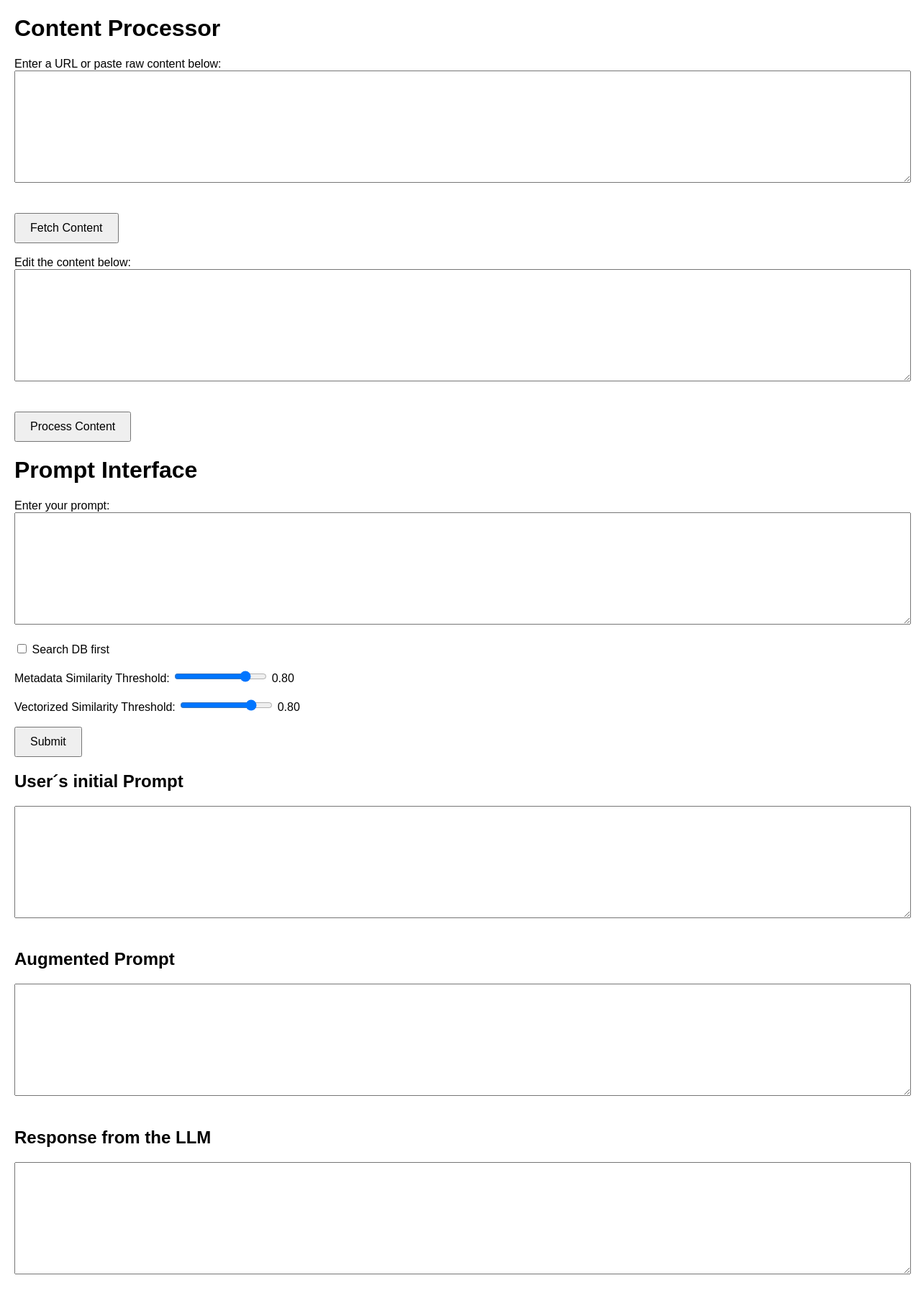
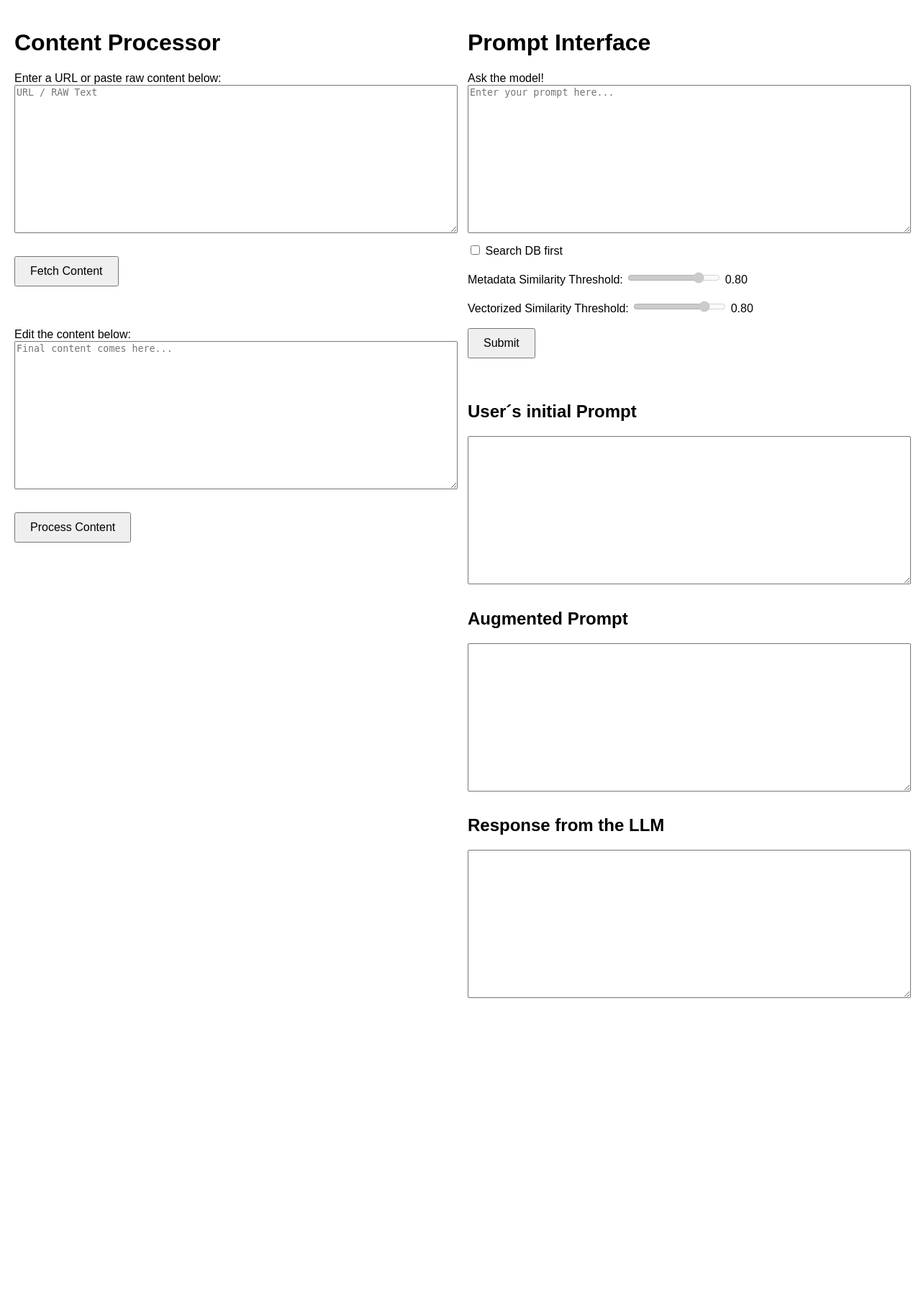
Before and after one commit to ICodeWithChatgpt/ragPOC, a Flask app: page / in a window 1280 px wide. Shown: the whole page at 72% size. After the commit the page ends 1387 px from the top, so only its background shows below. Run offline with Flask 3, Linux system fonts and the light colour scheme.

Commit message:
Reestructured Site and refatored code

```diff
--- a/app.py
+++ b/app.py
@@ -3,7 +3,7 @@ import openai
 import os
 from dotenv import load_dotenv
 from database import store_in_db, setup_database, add_normalized_content_column, search_vectorized_content
-from openai_utils import generate_embedding, process_with_openai
+from openai_utils import generate_embedding, process_with_openai, query_openai
 from scraper import scrape_url
 
 # Load environment variables
@@ -12,19 +12,6 @@ openai.api_key = os.getenv("OPENAI_API_KEY")
 
 app = Flask(__name__)
 DB_NAME = "content_store.db"
-
-# Helper: Query OpenAI API
-def query_openai(final_prompt):
-    """Query OpenAI LLM."""
-    try:
-        response = openai.chat.completions.create(
-            model="gpt-4",
-            messages=[{"role": "user", "content": final_prompt}]
-        )
-        return response.choices[0].message.content.strip()
-    except Exception as e:
-        return f"Error querying OpenAI: {e}"
-
 
 # Route: Show the Prompt Page
 @app.route("/", methods=["GET"])
@@ -91,8 +78,6 @@ def fetch_content():
 def process_content():
     data = request.get_json()
     edited_content = data.get("edited_content", "").strip()
-    metadata_similarity = float(data.get("metadata_similarity", 0.80))
-    vectorized_similarity = float(data.get("vectorized_similarity", 0.80))
 
     result = process_with_openai(edited_content)
     if result:
--- a/database.py
+++ b/database.py
@@ -5,6 +5,8 @@ import textwrap
 from datetime import datetime
 from openai_utils import generate_embedding
 import numpy as np
+import nltk
+from nltk.tokenize import sent_tokenize
 
 DB_NAME = "content_store.db"
 
@@ -64,6 +66,9 @@ def cosine_similarity(vec1, vec2):
     """Calculate cosine similarity between two vectors."""
     return np.dot(vec1, vec2) / (np.linalg.norm(vec1) * np.linalg.norm(vec2))
 
+# Ensure you have the necessary NLTK data
+nltk.download('punkt')
+
 # Function: Search Vectorized Content
 def search_vectorized_content(query, metadata_similarity_threshold=0.80, vectorized_similarity_threshold=0.80):
     """Search DB for content matching the query using semantic similarity."""
--- /dev/null
+++ b/static/styles.css
@@ -0,0 +1,41 @@
+/* styles.css */
+body {
+    font-family: Arial, sans-serif;
+    margin: 20px;
+}
+.container {
+    display: grid;
+    grid-template-columns: 1fr 1fr; /* Two equal columns */
+    gap: 20px; /* Space between columns */
+}
+#loading {
+    display: none;
+    margin: 10px 0;
+    font-style: italic;
+    color: gray;
+}
+.spinner {
+    border: 4px solid rgba(0, 0, 0, 0.1);
+    border-left-color: #09f;
+    height: 30px;
+    width: 30px;
+    border-radius: 50%;
+    animation: spin 1s linear infinite;
+    display: inline-block;
+}
+@keyframes spin {
+    to { transform: rotate(360deg); }
+}
+textarea {
+    width: 100%;
+    height: 200px;
+    margin-bottom: 10px;
+}
+button {
+    padding: 10px 20px;
+    font-size: 16px;
+    margin-bottom: 40px;
+}
+.feedback {
+    margin: 20px 0;
+}
--- a/templates/index.html
+++ b/templates/index.html
@@ -4,55 +4,133 @@
     <meta charset="UTF-8">
     <meta name="viewport" content="width=device-width, initial-scale=1.0">
     <title>LLM Prompt Page</title>
-    <style>
-        body {
-            font-family: Arial, sans-serif;
-            margin: 20px;
-        }
-        #loading {
-            display: none;
-            margin: 10px 0;
-            font-style: italic;
-            color: gray;
-        }
-        .spinner {
-            border: 4px solid rgba(0, 0, 0, 0.1);
-            border-left-color: #09f;
-            height: 30px;
-            width: 30px;
-            border-radius: 50%;
-            animation: spin 1s linear infinite;
-            display: inline-block;
-        }
-        @keyframes spin {
-            to { transform: rotate(360deg); }
-        }
-         textarea {
-            width: 100%;
-            height: 150px;
-            margin-bottom: 20px;
-        }
-        button {
-            padding: 10px 20px;
-            font-size: 16px;
-        }
-        .feedback {
-            margin: 20px 0;
-        }
-    </style>
+    <link rel="stylesheet" href="{{ url_for('static', filename='styles.css') }}">
 </head>
 <body>
+<div class="container">
+    <div class="content">
         <h1>Content Processor</h1>
         <form id="content-form">
             <label for="input-data">Enter a URL or paste raw content below:</label><br>
-        <textarea id="input-data" name="input-data" rows="4" cols="50"></textarea><br><br>
+            <textarea id="input-data" placeholder="URL / RAW Text" name="input-data"></textarea><br><br>
             <button type="button" onclick="fetchContent()">Fetch Content</button><br><br>
             <label for="edited-content">Edit the content below:</label><br>
-        <textarea id="edited-content" name="edited-content" rows="10" cols="50"></textarea><br><br>
+            <textarea id="edited-content" placeholder="Final content comes here..." name="edited-content"></textarea><br><br>
             <button type="button" onclick="processContent()">Process Content</button>
         </form>
         <div id="result"></div>
+    </div>
+    <div class="content">
+        <h1>Prompt Interface</h1>
+        <form id="promptForm">
+            <label for="prompt"> Ask the model!</label>
+            <textarea id="prompt" placeholder="Enter your prompt here..." name="prompt"></textarea>
+            <br>
+            <input type="checkbox" id="searchDB" name="searchDB">
+            <label for="searchDB">Search DB first</label>
+            <br><br>
+
+            <label for="metadata-similarity">Metadata Similarity Threshold:</label>
+            <input type="range" id="metadata-similarity" name="metadata-similarity" min="0" max="1" step="0.01" value="0.80" disabled>
+            <span id="metadata-similarity-value">0.80</span><br><br>
+
+            <label for="vectorized-similarity">Vectorized Similarity Threshold:</label>
+            <input type="range" id="vectorized-similarity" name="vectorized-similarity" min="0" max="1" step="0.01" value="0.80" disabled>
+            <span id="vectorized-similarity-value">0.80</span><br><br>
+
+            <button type="button" onclick="submitPrompt()">Submit</button>
+        </form>
+        <div id="loading">
+            <div class="spinner"></div>
+        </div>
+        <h2>User´s initial Prompt </h2>
+        <textarea id="initialPrompt" readonly></textarea>
+        <h2>Augmented Prompt </h2>
+        <textarea id="finalPrompt" readonly></textarea>
+        <h2>Response from the LLM</h2>
+        <textarea id="response" readonly></textarea>
+    </div>
+</div>
 <script>
+    // JavaScript functions remain the same
+    document.getElementById('metadata-similarity').addEventListener('input', function() {
+        document.getElementById('metadata-similarity-value').innerText = this.value;
+    });
+
+    document.getElementById('vectorized-similarity').addEventListener('input', function() {
+        document.getElementById('vectorized-similarity-value').innerText = this.value;
+    });
+
+    document.getElementById('searchDB').addEventListener('change', function() {
+        const isChecked = this.checked;
+        document.getElementById('metadata-similarity').disabled = !isChecked;
+        document.getElementById('vectorized-similarity').disabled = !isChecked;
+    });
+
+    // Initialize the sliders based on the initial state of the checkbox
+    window.onload = function() {
+        const isChecked = document.getElementById('searchDB').checked;
+        document.getElementById('metadata-similarity').disabled = !isChecked;
+        document.getElementById('vectorized-similarity').disabled = !isChecked;
+    };
+
+    function submitPrompt() {
+        const prompt = document.getElementById('prompt').value;
+        const searchDB = document.getElementById('searchDB').checked;
+
+        document.getElementById('loading').style.display = 'block';
+
+        fetch('/prompt', {
+            method: 'POST',
+            headers: {
+                'Content-Type': 'application/json'
+            },
+            body: JSON.stringify({ prompt, searchDB })
+        })
+        .then(response => response.json())
+        .then(data => {
+            document.getElementById('initialPrompt').value = data.initial_prompt;
+            document.getElementById('finalPrompt').value = data.final_prompt;
+            document.getElementById('response').value = data.response;
+        })
+        .catch(error => {
+            console.error('Error:', error);
+        })
+        .finally(() => {
+            document.getElementById('loading').style.display = 'none';
+        });
+    }
+    document.getElementById("promptForm").addEventListener("submit", async function (e) {
+        e.preventDefault();
+
+        const prompt = document.getElementById("prompt").value;
+        const searchDB = document.getElementById("searchDB").checked;
+
+        const loadingDiv = document.getElementById("loading");
+        loadingDiv.style.display = "block";
+
+        const formData = new FormData();
+        formData.append("prompt", prompt);
+        formData.append("searchDB", searchDB);
+
+        try {
+            const response = await fetch("/prompt", {
+                method: "POST",
+                body: formData
+            });
+            const result = await response.json();
+
+            document.getElementById("initialPrompt").innerText = result.initial_prompt || "N/A";
+            document.getElementById("finalPrompt").innerText = result.final_prompt || "N/A";
+            document.getElementById("response").innerText = result.response || "No response.";
+
+        } catch (err) {
+            console.error("Error:", err);
+            document.getElementById("response").innerText = "An error occurred.";
+        } finally {
+            loadingDiv.style.display = "none";
+        }
+    });
     function fetchContent() {
         const inputData = document.getElementById('input-data').value.trim();
         fetch('/fetch-content', {
@@ -84,123 +162,6 @@
         })
         .catch(error => console.error('Error processing content:', error));
     }
-    </script>
-
-    <h1>Prompt Interface</h1>
-    <form id="promptForm">
-        <label for="prompt">Enter your prompt:</label>
-        <textarea id="prompt" name="prompt"></textarea>
-        <br>
-        <input type="checkbox" id="searchDB" name="searchDB">
-        <label for="searchDB">Search DB first</label>
-        <br><br>
-
-        <label for="metadata-similarity">Metadata Similarity Threshold:</label>
-        <input type="range" id="metadata-similarity" name="metadata-similarity" min="0" max="1" step="0.01" value="0.80">
-        <span id="metadata-similarity-value">0.80</span><br><br>
-
-        <label for="vectorized-similarity">Vectorized Similarity Threshold:</label>
-        <input type="range" id="vectorized-similarity" name="vectorized-similarity" min="0" max="1" step="0.01" value="0.80">
-        <span id="vectorized-similarity-value">0.80</span><br><br>
-
-        <button type="button" onclick="submitPrompt()">Submit</button>
-    </form>
-      <div id="loading">
-        <div class="spinner"></div> Loading...
-    </div>
-    <h2>User´s initial Prompt </h2>
-    <textarea id="initialPrompt" readonly></textarea>
-    <h2>Augmented Prompt </h2>
-    <textarea id="finalPrompt" readonly></textarea>
-    <h2>Response from the LLM</h2>
-    <textarea id="response" readonly></textarea>
-
-    <script>
-        // Ensure the IDs match the input elements
-    document.getElementById('metadata-similarity').addEventListener('input', function() {
-        document.getElementById('metadata-similarity-value').innerText = this.value;
-    });
-
-    document.getElementById('vectorized-similarity').addEventListener('input', function() {
-        document.getElementById('vectorized-similarity-value').innerText = this.value;
-    });
-
-    // Enable or disable sliders based on the checkbox state
-    document.getElementById('searchDB').addEventListener('change', function() {
-        const isChecked = this.checked;
-        document.getElementById('metadata-similarity').disabled = !isChecked;
-        document.getElementById('vectorized-similarity').disabled = !isChecked;
-    });
-        function submitPrompt() {
-            const prompt = document.getElementById('prompt').value;
-            const searchDB = document.getElementById('searchDB').checked;
-
-            document.getElementById('loading').style.display = 'block';
-
-            fetch('/prompt', {
-                method: 'POST',
-                headers: {
-                    'Content-Type': 'application/json'
-                },
-                body: JSON.stringify({ prompt, searchDB })
-            })
-            .then(response => response.json())
-            .then(data => {
-                document.getElementById('initialPrompt').value = data.initial_prompt;
-                document.getElementById('finalPrompt').value = data.final_prompt;
-                document.getElementById('response').value = data.response;
-            })
-            .catch(error => {
-                console.error('Error:', error);
-            })
-            .finally(() => {
-                // Hide the loading spinner
-                document.getElementById('loading').style.display = 'none';
-            });
-        }
-    </script>
-
-    <script>
-        document.getElementById("promptForm").addEventListener("submit", async function (e) {
-            e.preventDefault();
-
-            const prompt = document.getElementById("prompt").value;
-            const searchDB = document.getElementById("searchDB").checked;
-
-            // Show the loading spinner
-            const loadingDiv = document.getElementById("loading");
-            loadingDiv.style.display = "block";
-
-            // Prepare payload
-            const formData = new FormData();
-            formData.append("prompt", prompt);
-            formData.append("searchDB", searchDB);
-
-            try {
-                const response = await fetch("/prompt", {
-                    method: "POST",
-                    body: formData
-                });
-                const result = await response.json();
-
-                // Update the UI
-                document.getElementById("initialPrompt").innerText = result.initial_prompt || "N/A";
-                document.getElementById("finalPrompt").innerText = result.final_prompt || "N/A";
-                document.getElementById("response").innerText = result.response || "No response.";
-
-            } catch (err) {
-                console.error("Error:", err);
-                document.getElementById("response").innerText = "An error occurred.";
-            } finally {
-                // Hide the loading spinner
-                loadingDiv.style.display = "none";
-            }
-        });
-    </script>
-<div id="results"></div>
-
-<script>
-  // Function to update the results UI with the retrieved context and similarity scores
     function updateResults(data) {
         const resultsDiv = document.getElementById('results');
         resultsDiv.innerHTML = '';
@@ -210,7 +171,6 @@
                 const resultDiv = document.createElement('div');
                 resultDiv.classList.add('result');
 
-        // Display tags, summary, and similarity score
                 const tagsDiv = document.createElement('p');
                 tagsDiv.textContent = `Tags: ${item.tags}`;
 
@@ -231,6 +191,5 @@
         }
     }
 </script>
-
 </body>
 </html>
```
Also changed, not shown: openai_utils.py (+13 -2 lines), content_store.db. Lines whose indentation alone changed are shown as unchanged.
